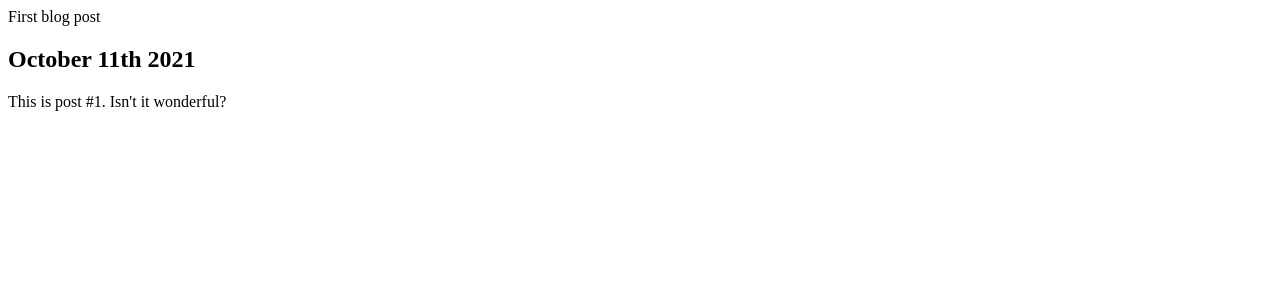
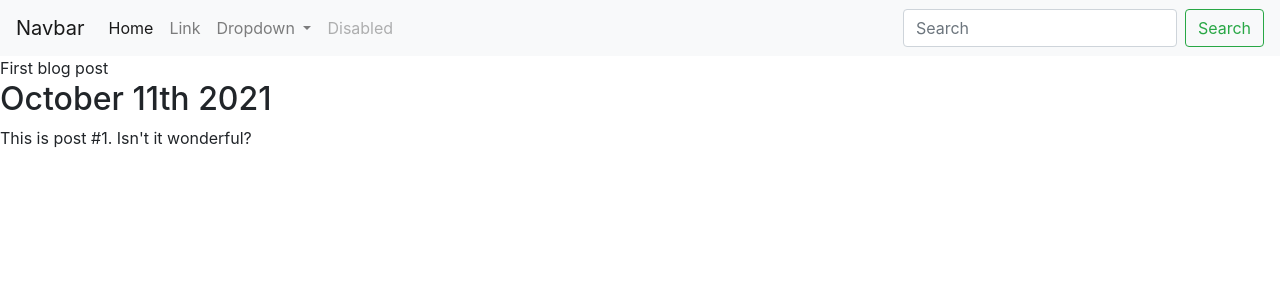
Before and after one commit to xrmxrm/portfolio, a Django app: page /blog/1/ in a window 1280 px wide. Shown: the top 300 px of the page. Run offline with Django 3.2, Linux system fonts and the light colour scheme; data comes from the database, SQL or seed files in the repository; some libraries are stand-ins or nearby versions.

Commit message:
Add base template (Bootstrap)

```diff
--- a/blog/templates/blog/all_blogs.html
+++ b/blog/templates/blog/all_blogs.html
@@ -1,3 +1,7 @@
+{% extends 'portfolio/base.html' %}
+
+{% block content %}
+
   <h1>Richard's Blog</h1>
 
   <h2>Richard has posted {{ blogs.count }} time{{ blogs.count|pluralize }}.</h2>
@@ -7,3 +11,5 @@
     <h5>{{ blog.date|date:'M d Y'|upper }}</h5>
     <p>{{ blog.description|striptags|truncatechars:20 }}</p>
   {% endfor %}
+
+{% endblock %}
--- a/blog/templates/blog/detail.html
+++ b/blog/templates/blog/detail.html
@@ -1,3 +1,9 @@
-{{ blog.title }}
-<h2>{{ blog.date|date:'F jS Y' }}</h2>
-{{ blog.description|safe }}
+{% extends 'portfolio/base.html' %}
+
+{% block content %}
+
+  {{ blog.title }}
+  <h2>{{ blog.date|date:'F jS Y' }}</h2>
+  {{ blog.description|safe }}
+
+{% endblock %}
--- a/blog/views.py
+++ b/blog/views.py
@@ -2,6 +2,7 @@ from django.shortcuts import render, get_object_or_404
 from .models import Blog
 
 def all_blogs(request):
+    blog_count = Blog.objects.count
     blogs = Blog.objects.order_by('-date')
     return render(request, 'blog/all_blogs.html', {'blogs':blogs})
 
--- a/port/settings.py
+++ b/port/settings.py
@@ -23,9 +23,9 @@ BASE_DIR = Path(__file__).resolve().parent.parent
 SECRET_KEY = 'django-insecure-vc@)hcl&dq!navg1#(+nsl5pt6i-qp*npkvm4%$jf8t5is9jh-'
 
 # SECURITY WARNING: don't run with debug turned on in production!
-DEBUG = False
+DEBUG = True
 
-ALLOWED_HOSTS = ['richard.pythonanywhere.com']
+ALLOWED_HOSTS = ['richard.pythonanywhere.com', 'localhost']
 
 
 # Application definition
--- /dev/null
+++ b/portfolio/templates/portfolio/base.html
@@ -0,0 +1,71 @@
+<!doctype html>
+<html lang="en">
+  <head>
+    <!-- Required meta tags -->
+    <meta charset="utf-8">
+    <meta name="viewport" content="width=device-width, initial-scale=1, shrink-to-fit=no">
+
+    <!-- Bootstrap CSS -->
+    <link rel="stylesheet" href="https://stackpath.bootstrapcdn.com/bootstrap/4.4.1/css/bootstrap.min.css"
+          integrity="sha384-Vkoo8x4CGsO3+Hhxv8T/Q5PaXtkKtu6ug5TOeNV6gBiFeWPGFN9MuhOf23Q9Ifjh"
+          crossorigin="anonymous">
+
+    <title>Hello, world!</title>
+  </head>
+
+  <body>
+  <nav class="navbar navbar-expand-lg navbar-light bg-light">
+    <a class="navbar-brand" href="#">Navbar</a>
+    <button class="navbar-toggler" type="button" data-toggle="collapse" data-target="#navbarSupportedContent" aria-controls="navbarSupportedContent" aria-expanded="false" aria-label="Toggle navigation">
+      <span class="navbar-toggler-icon"></span>
+    </button>
+
+    <div class="collapse navbar-collapse" id="navbarSupportedContent">
+      <ul class="navbar-nav mr-auto">
+        <li class="nav-item active">
+          <a class="nav-link" href="#">Home <span class="sr-only">(current)</span></a>
+        </li>
+        <li class="nav-item">
+          <a class="nav-link" href="#">Link</a>
+        </li>
+        <li class="nav-item dropdown">
+          <a class="nav-link dropdown-toggle" href="#" id="navbarDropdown" role="button" data-toggle="dropdown" aria-haspopup="true" aria-expanded="false">
+            Dropdown
+          </a>
+          <div class="dropdown-menu" aria-labelledby="navbarDropdown">
+            <a class="dropdown-item" href="#">Action</a>
+            <a class="dropdown-item" href="#">Another action</a>
+            <div class="dropdown-divider"></div>
+            <a class="dropdown-item" href="#">Something else here</a>
+          </div>
+        </li>
+        <li class="nav-item">
+          <a class="nav-link disabled" href="#" tabindex="-1" aria-disabled="true">Disabled</a>
+        </li>
+      </ul>
+      <form class="form-inline my-2 my-lg-0">
+        <input class="form-control mr-sm-2" type="search" placeholder="Search" aria-label="Search">
+        <button class="btn btn-outline-success my-2 my-sm-0" type="submit">Search</button>
+      </form>
+    </div>
+  </nav>
+
+
+{% block content %}{% endblock %}
+
+    <!-- Optional JavaScript -->
+    <!-- jQuery first, then Popper.js, then Bootstrap JS -->
+    <script src="https://code.jquery.com/jquery-3.4.1.slim.min.js"
+            integrity="sha384-J6qa4849blE2+poT4WnyKhv5vZF5SrPo0iEjwBvKU7imGFAV0wwj1yYfoRSJoZ+n"
+            crossorigin="anonymous">
+    </script>
+    <script src="https://cdn.jsdelivr.net/npm/popper.js@1.16.0/dist/umd/popper.min.js"
+            integrity="sha384-Q6E9RHvbIyZFJoft+2mJbHaEWldlvI9IOYy5n3zV9zzTtmI3UksdQRVvoxMfooAo"
+            crossorigin="anonymous">
+    </script>
+    <script src="https://stackpath.bootstrapcdn.com/bootstrap/4.4.1/js/bootstrap.min.js"
+            integrity="sha384-wfSDF2E50Y2D1uUdj0O3uMBJnjuUD4Ih7YwaYd1iqfktj0Uod8GCExl3Og8ifwB6"
+            crossorigin="anonymous">
+    </script>
+  </body>
+</html>
```
Also changed, not shown: portfolio/templates/portfolio/home.html (+3 -21 lines). Lines whose indentation alone changed are shown as unchanged.
